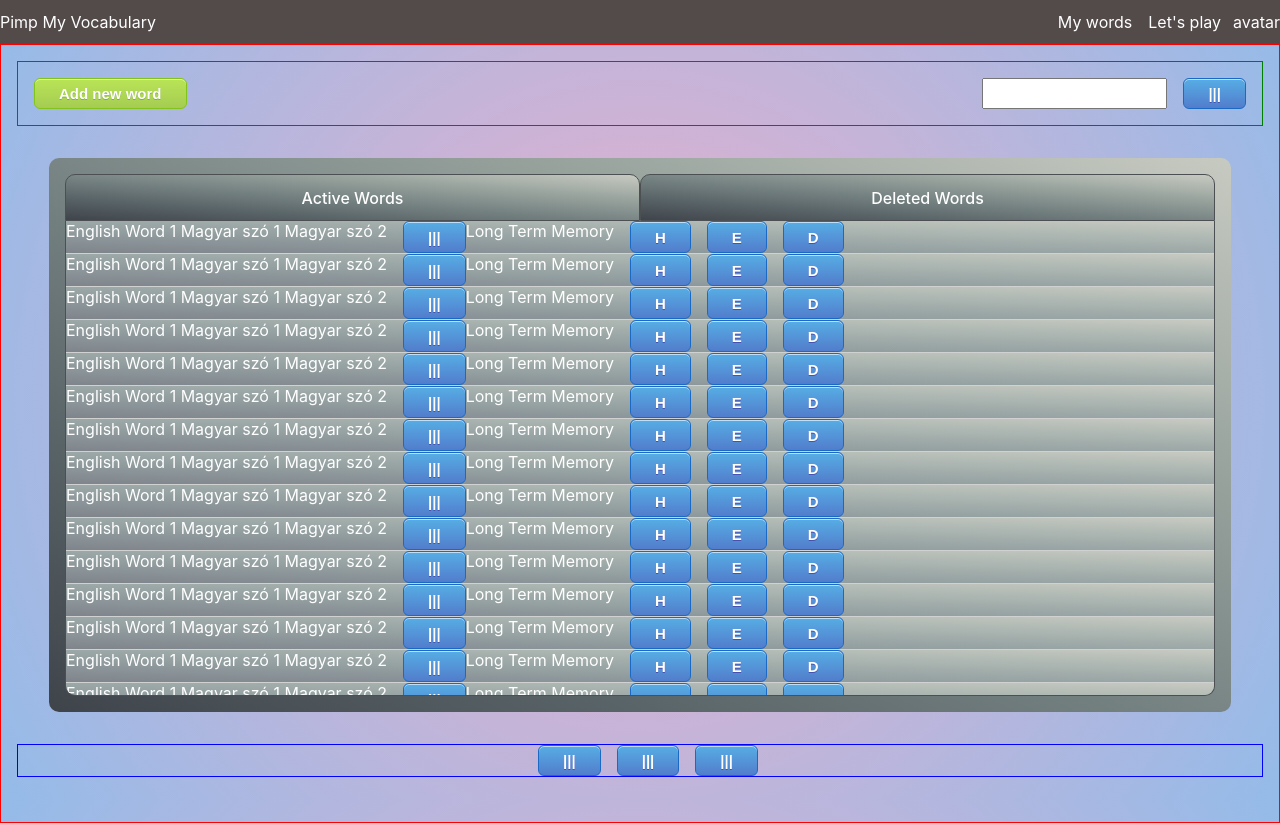
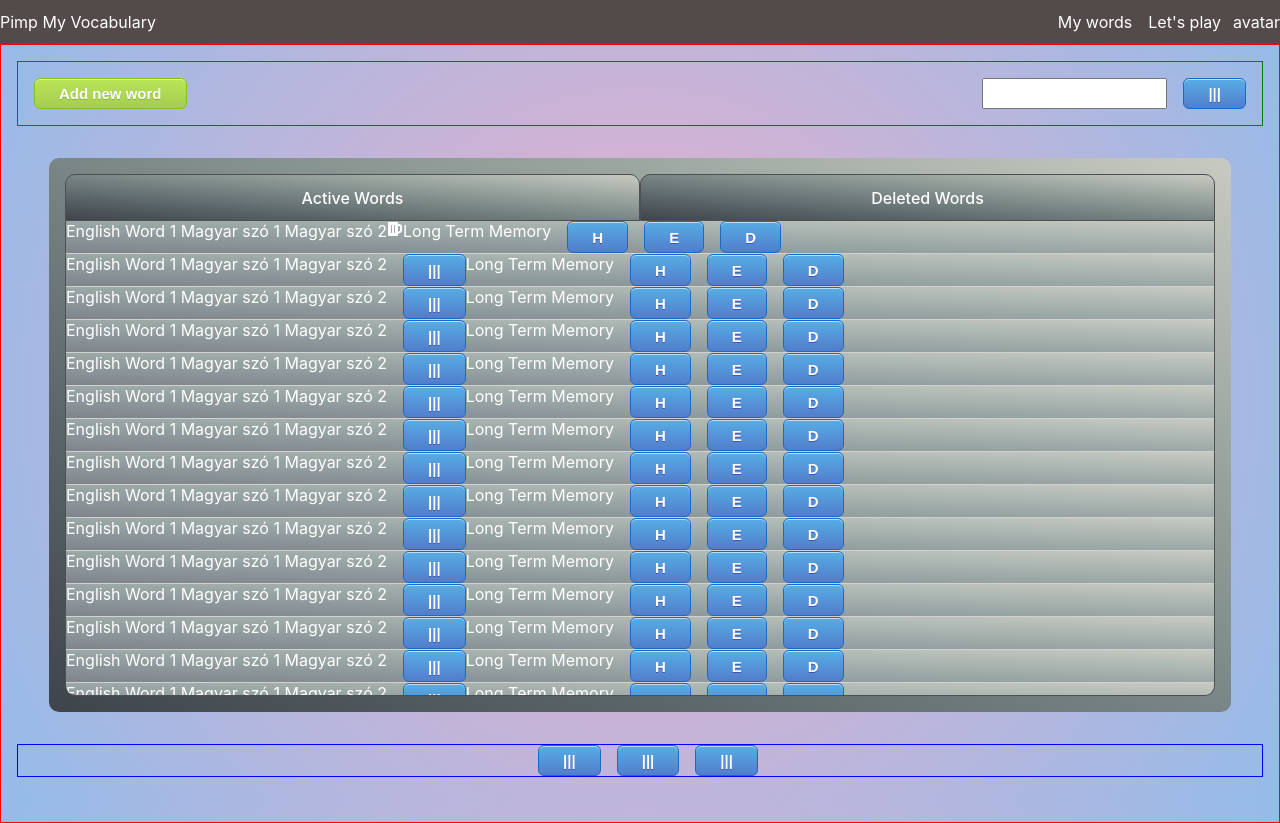
Before and after one commit to Crepkey/pmv_frond_end, a React (Create React App) app: page / in a window 1280 px wide. Built offline with nearby package versions, Linux system fonts and the light colour scheme.

Commit message:
React Icon Pack is tested OK

```diff
--- a/src/components/MyWords.tsx
+++ b/src/components/MyWords.tsx
@@ -1,4 +1,7 @@
 import React from 'react';
+
+/* Icons */
+import { FaBeer } from 'react-icons/fa';
 
 /* Styles */
 import Styled from 'styled-components';
@@ -152,7 +155,7 @@ export default function MyWords() {
                         English Word 1
                         Magyar szó 1
                         Magyar szó 2
-                        <FilterButton>|||</FilterButton>
+                        <FaBeer />
                         Long Term Memory
                         <FilterButton>H</FilterButton>
                         <FilterButton>E</FilterButton>
```
